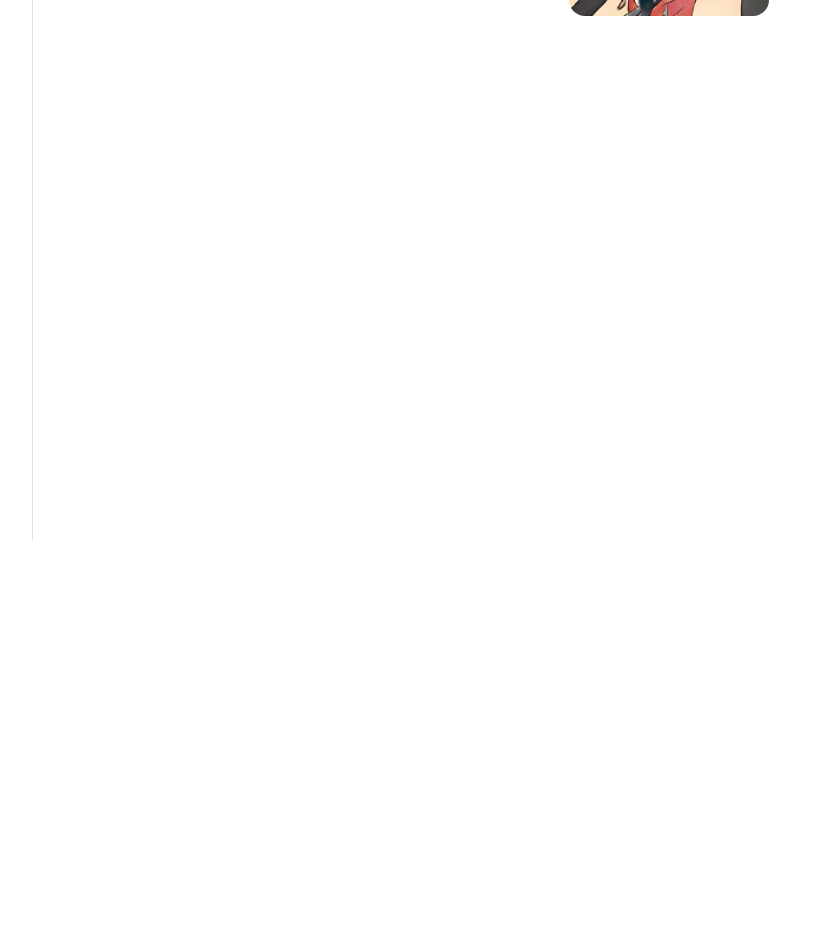
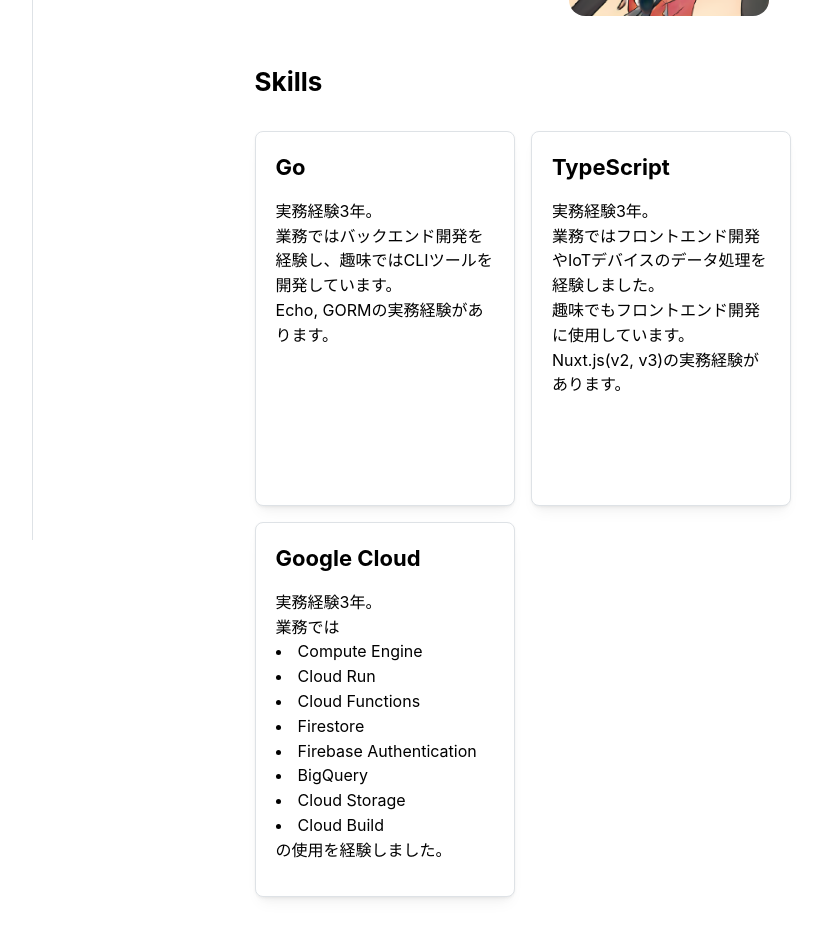
Before and after one commit to mopeneko/introduction-v3, a React (Vite) app: page / in a window 1280 px wide. Shown: the part 260-1189 px from the top of the page, without its empty margins (267-1089 px from the left). Before the commit the page ends 800 px from the top, so only its background shows below. Built offline with nearby package versions, Linux system fonts and the light colour scheme.

Commit message:
Add Skills section

```diff
--- a/src/app/routes/root.tsx
+++ b/src/app/routes/root.tsx
@@ -1,4 +1,4 @@
-import { Box, Center, Image, SimpleGrid, Text, Title } from "@mantine/core";
+import { Box, Card, Center, Image, List, SimpleGrid, Text, Title } from "@mantine/core";
 import { PageLayout } from "../../components/layouts/page-layout";
 import { width } from "../../config/width";
 
@@ -24,6 +24,48 @@
                     </Box>
                 </SimpleGrid>
             </Center>
+
+            <Center pt={32}>
+                <Card w={width}>
+                    <Title order={2}>Skills</Title>
+                    <SimpleGrid pt={32} cols={{ base: 1, sm: 2 }}>
+                        <Card w="100%" h={375} shadow="sm" padding="lg" radius="md" withBorder>
+                            <Title order={3}>Go</Title>
+
+                            <Text pt={16}>実務経験3年。</Text>
+                            <Text>業務ではバックエンド開発を経験し、趣味ではCLIツールを開発しています。</Text>
+                            <Text>Echo, GORMの実務経験があります。</Text>
+                        </Card>
+
+                        <Card w="100%" h={375} shadow="sm" padding="lg" radius="md" withBorder>
+                            <Title order={3}>TypeScript</Title>
+
+                            <Text pt={16}>実務経験3年。</Text>
+                            <Text>業務ではフロントエンド開発やIoTデバイスのデータ処理を経験しました。</Text>
+                            <Text>趣味でもフロントエンド開発に使用しています。</Text>
+                            <Text>Nuxt.js(v2, v3)の実務経験があります。</Text>
+                        </Card>
+
+                        <Card w="100%" h={375} shadow="sm" padding="lg" radius="md" withBorder>
+                            <Title order={3}>Google Cloud</Title>
+
+                            <Text pt={16}>実務経験3年。</Text>
+                            <Text>業務では</Text>
+                            <List>
+                                <List.Item>Compute Engine</List.Item>
+                                <List.Item>Cloud Run</List.Item>
+                                <List.Item>Cloud Functions</List.Item>
+                                <List.Item>Firestore</List.Item>
+                                <List.Item>Firebase Authentication</List.Item>
+                                <List.Item>BigQuery</List.Item>
+                                <List.Item>Cloud Storage</List.Item>
+                                <List.Item>Cloud Build</List.Item>
+                            </List>
+                            <Text>の使用を経験しました。</Text>
+                        </Card>
+                    </SimpleGrid>
+                </Card>
+            </Center>
         </PageLayout>
     );
 }
```
